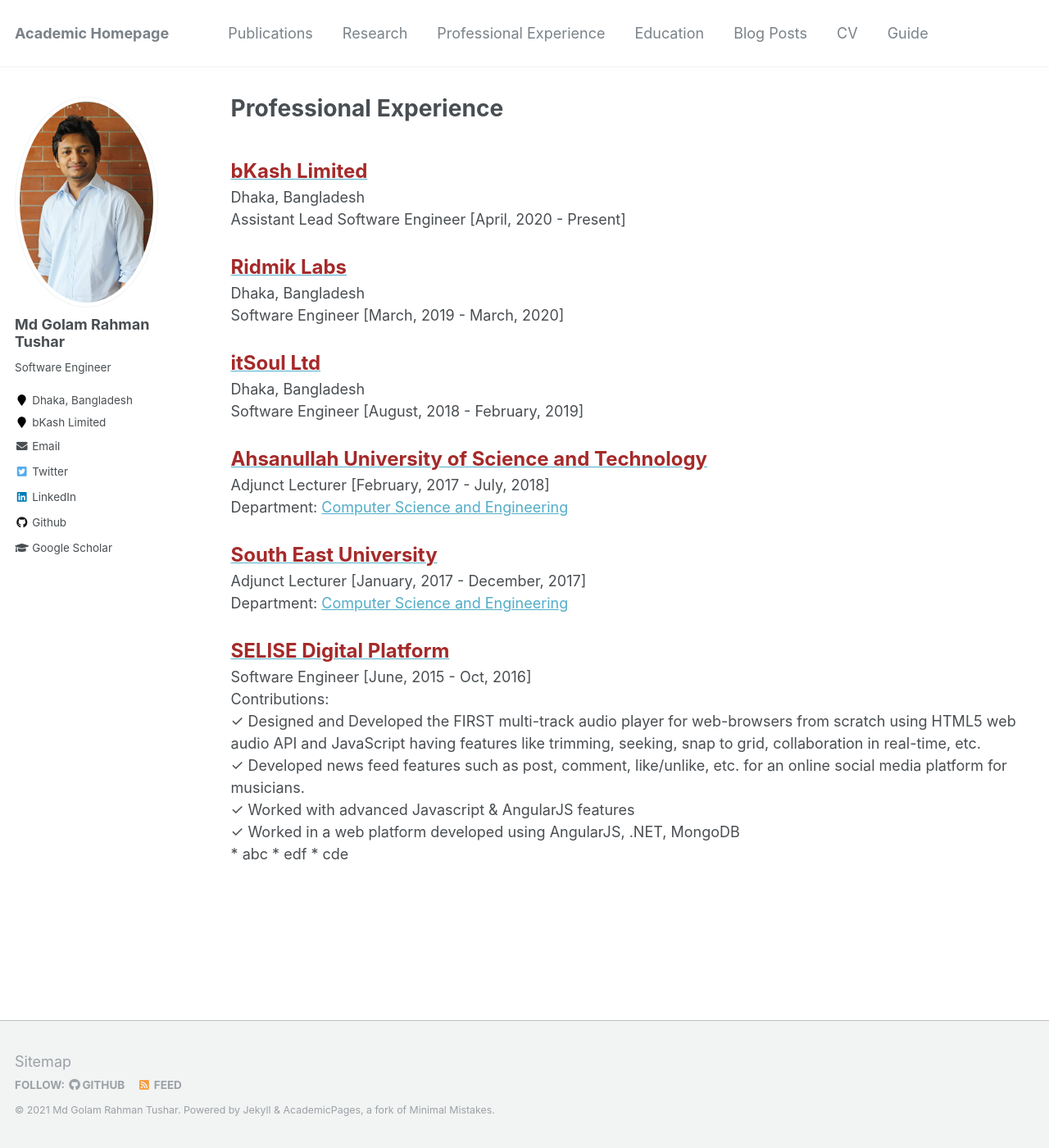
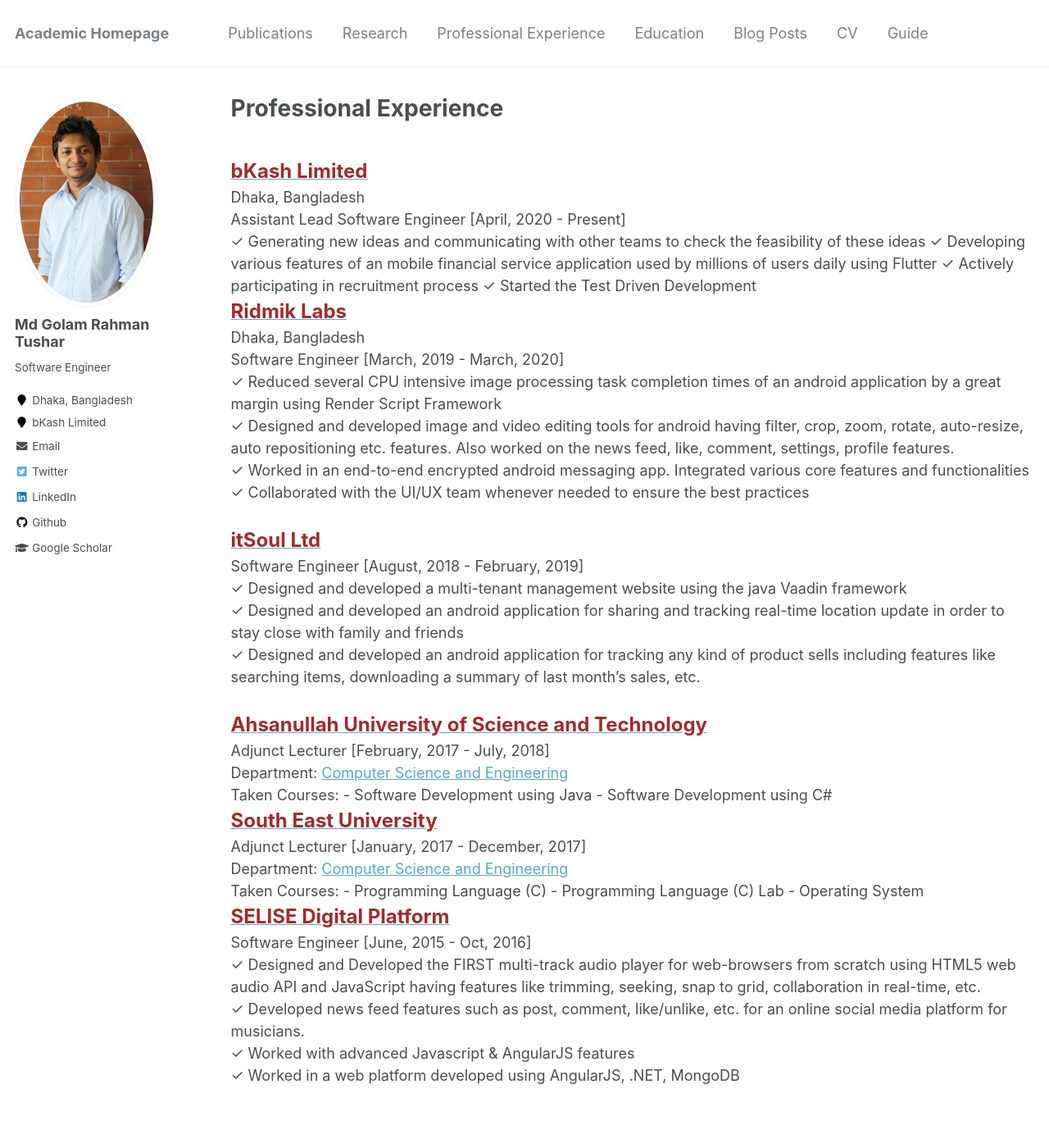
Before and after one commit to grtushar/grtushar.github.io, a Jekyll site: the page built from _pages/experince.md, in a window 1280 px wide and 1400 px high. Shown: the whole window at 82% size. Built offline with Jekyll 4.4.1, drawn with Linux system fonts in a browser that asks for light colours.

Commit message:
:sparkels: Update experience page

```diff
--- a/_pages/experince.md
+++ b/_pages/experince.md
@@ -10,31 +10,44 @@
     <span style="color:black; font-size:17px"><b><a href="https://www.bkash.com/" target="_blank"><font color="brown" size="5">bKash Limited</font></a></b></span><br/>
     Dhaka, Bangladesh<br/>
     Assistant Lead Software Engineer [April, 2020 - Present]<br/>
+    ✓ Generating new ideas and communicating with other teams to check the feasibility of these ideas
+    ✓ Developing various features of an mobile financial service application used by millions of users daily using Flutter
+    ✓ Actively participating in recruitment process
+    ✓ Started the Test Driven Development
 <br/>
     <span style="color:black; font-size:17px"><b><a href="https://ridmik.com" target="_blank"><font color="brown" size="5">Ridmik Labs</font></a></b></span><br/>
     Dhaka, Bangladesh<br/>
     Software Engineer [March, 2019 - March, 2020]<br/>
+    ✓ Reduced several CPU intensive image processing task completion times of an android application by a great margin using Render Script Framework<br/>
+    ✓ Designed and developed image and video editing tools for android having filter, crop, zoom, rotate, auto-resize, auto repositioning etc. features. Also worked on the news feed, like, comment, settings, profile features.<br/>
+    ✓ Worked in an end-to-end encrypted android messaging app. Integrated various core features and functionalities<br/>
+    ✓ Collaborated with the UI/UX team whenever needed to ensure the best practices<br/>
 <br/>
     <span style="color:black; font-size:17px"><b><a href="" target="_blank"><font color="brown" size="5">itSoul Ltd</font></a></b></span><br/>
-    Dhaka, Bangladesh<br/>
     Software Engineer [August, 2018 - February, 2019]<br/>
+    ✓ Designed and developed a multi-tenant management website using the java Vaadin framework<br/>
+    ✓ Designed and developed an android application for sharing and tracking real-time location update in order to stay close with family and friends<br/>
+    ✓ Designed and developed an android application for tracking any kind of product sells including features like searching items, downloading a summary of last month's sales, etc.<br/>
 <br/>
   <span style="color:black; font-size:17px"><b><a href="http://aust.edu/" target="_blank"><font color="brown" size="5">Ahsanullah University of Science and Technology</font></a></b></span><br/>
     Adjunct Lecturer [February, 2017 - July, 2018]<br/>
     Department: <a href="http://aust.edu/cse/index.htm" target="_blank">Computer Science and Engineering</a> <br/>
+    Taken Courses:
+    - Software Development using Java
+    - Software Development using C#
 <br/>
   <span style="color:black; font-size:17px"><b><a href="https://seu.edu.bd/" target="_blank"><font color="brown" size="5">South East University</font></a></b></span><br/>
     Adjunct Lecturer [January, 2017 - December, 2017]<br/>
     Department: <a href="https://seu.edu.bd/dept/cse.php?id=overview" target="_blank">Computer Science and Engineering</a> <br/>
+    Taken Courses:
+    - Programming Language (C)
+    - Programming Language (C) Lab
+    - Operating System
 <br/>
   <span style="color:black; font-size:17px"><b><a href="https://selise.ch/" target="_blank"><font color="brown" size="5">SELISE Digital Platform</font></a></b></span><br/>
     Software Engineer [June, 2015 - Oct, 2016]<br/>
-    Contributions:<br/>
-        ✓ Designed and Developed the FIRST multi-track audio player for web-browsers from scratch using HTML5 web audio API and JavaScript having features like trimming, seeking, snap to grid, collaboration in real-time, etc.<br/>
-        ✓ Developed news feed features such as post, comment, like/unlike, etc. for an online social media platform for musicians.<br/>
-        ✓ Worked with advanced Javascript & AngularJS features<br/>
-        ✓ Worked in a web platform developed using AngularJS, .NET, MongoDB<br/>
-    * abc
-        * edf
-    * cde
+    ✓ Designed and Developed the FIRST multi-track audio player for web-browsers from scratch using HTML5 web audio API and JavaScript having features like trimming, seeking, snap to grid, collaboration in real-time, etc.<br/>
+    ✓ Developed news feed features such as post, comment, like/unlike, etc. for an online social media platform for musicians.<br/>
+    ✓ Worked with advanced Javascript & AngularJS features<br/>
+    ✓ Worked in a web platform developed using AngularJS, .NET, MongoDB<br/>
 <br/>
```
Also changed, not shown: 2 other files.
